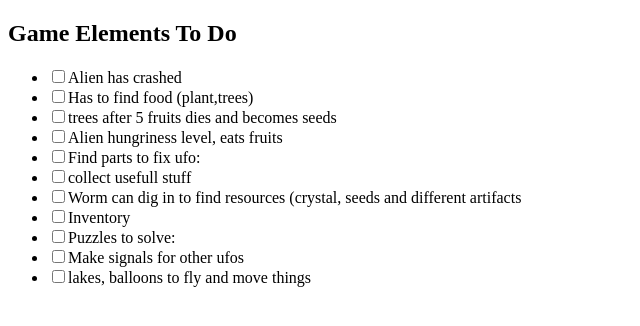
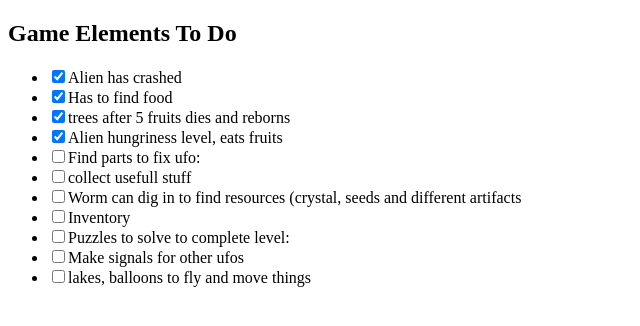
Before and after one commit to daniakerman/firstproject, a plain HTML site: page todo.html in a window 1280 px wide. Shown: the whole page, without its empty margins (0-640 px from the left). Drawn offline with Linux system fonts and the light colour scheme.

Commit message:
Changed to to list status

```diff
--- a/todo.html
+++ b/todo.html
@@ -9,13 +9,13 @@
 
 <ul>
 
-    <li> <input type="checkbox">Alien has crashed</li>
+    <li> <input type="checkbox" checked>Alien has crashed</li>
 
-    <li><input type="checkbox">Has to find food (plant,trees)</li>
+    <li><input type="checkbox" checked>Has to find food</li>
 
-    <li><input type="checkbox">trees after 5 fruits dies and becomes seeds</li>
+    <li><input type="checkbox" checked>trees after 5 fruits dies and reborns</li>
 
-    <li><input type="checkbox">Alien hungriness level, eats fruits</li>
+    <li><input type="checkbox" checked>Alien hungriness level, eats fruits</li>
 
     <li><input type="checkbox">Find parts to fix ufo:</li>
 
@@ -24,7 +24,7 @@
     <li><input type="checkbox">Worm can dig in to find resources (crystal, seeds and different artifacts</li>
 
     <li><input type="checkbox">Inventory</li>
-    <li><input type="checkbox">Puzzles to solve:</li>
+    <li><input type="checkbox">Puzzles to solve to complete level:</li>
 
     <li><input type="checkbox">Make signals for other ufos</li>
 
```
